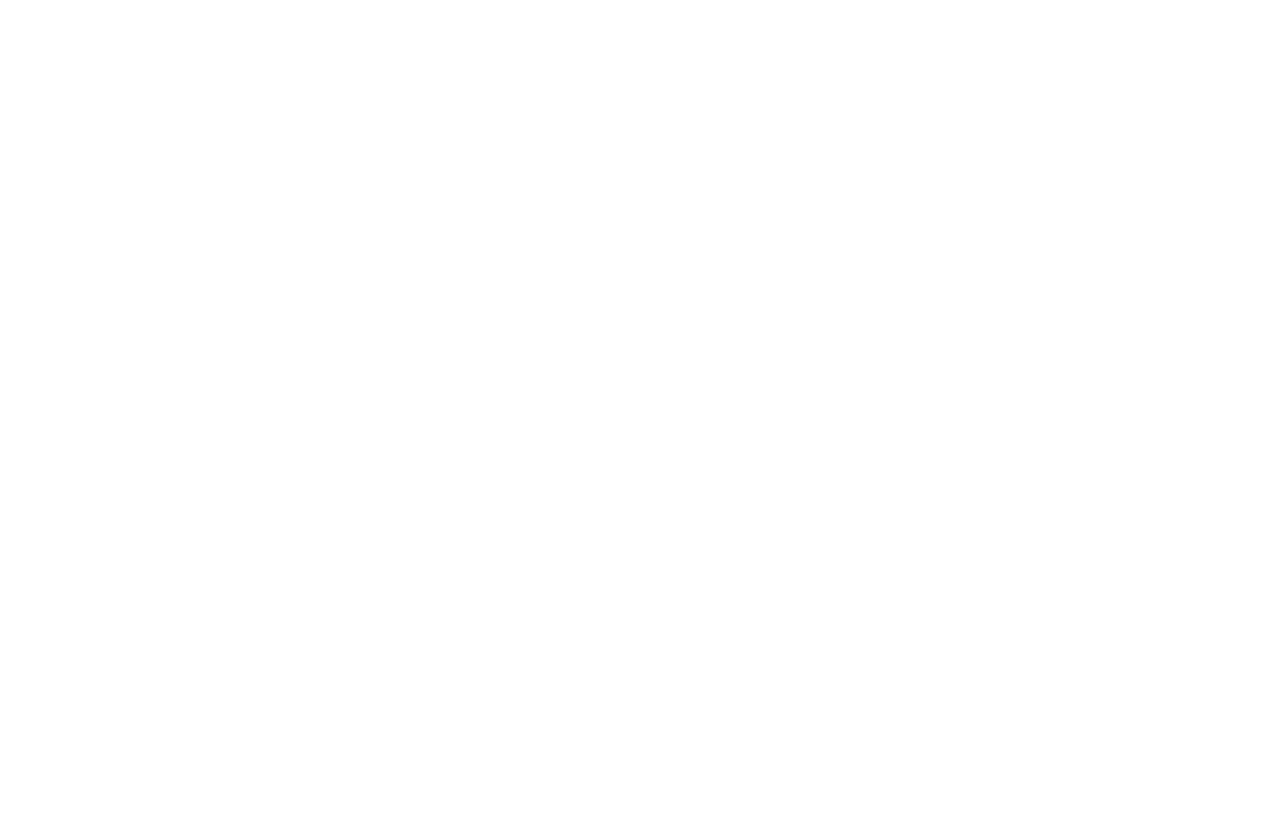
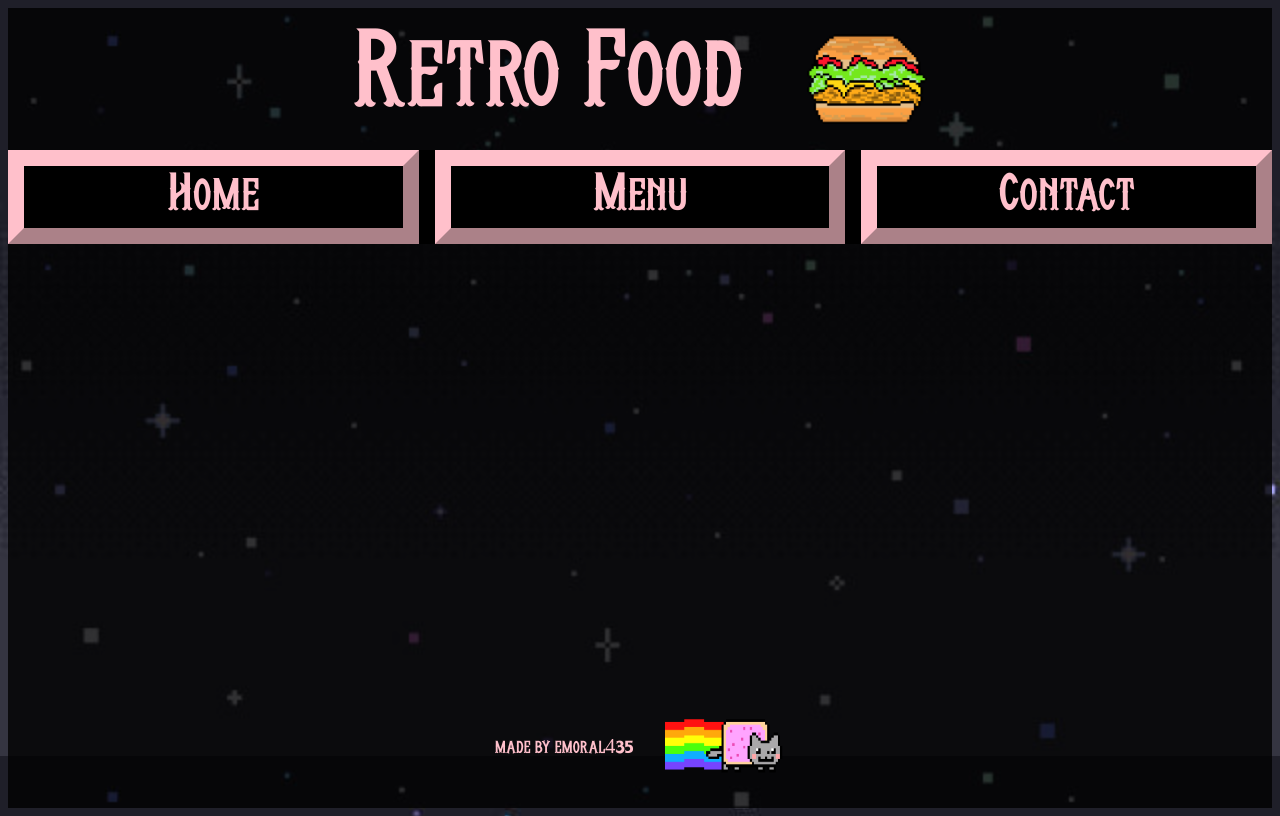
Before and after one commit to emoral435/Restaurant-Page, a website built with webpack: page dist/index.html in a window 1280 px wide. Built offline with nearby package versions, Linux system fonts and the light colour scheme; a web font is replaced by a local one.

Commit message:
Added format for the website

```diff
--- a/package.json
+++ b/package.json
@@ -18,6 +18,8 @@
   },
   "homepage": "https://github.com/emoral435/Restaurant-Page#readme",
   "devDependencies": {
+    "css-loader": "^6.7.2",
+    "style-loader": "^3.3.1",
     "webpack": "^5.75.0",
     "webpack-cli": "^5.0.1"
   }
--- a/src/index.js
+++ b/src/index.js
@@ -1 +1,3 @@
-console.log('Running as intended!');
+import pageLoad from "./modules/initial-page";
+
+pageLoad()
--- /dev/null
+++ b/src/modules/contact-page.js
@@ -0,0 +1,3 @@
+export default function contactPage() {
+
+}
--- /dev/null
+++ b/src/modules/home-page.js
@@ -0,0 +1,3 @@
+export default function homePage() {
+
+}
--- a/src/modules/initial-page.js
+++ b/src/modules/initial-page.js
@@ -0,0 +1,59 @@
+import '../style.css';
+import homePage from './home-page'
+
+
+export default function pageLoad() {
+    let makeDiv = (className) => {
+        const div = document.createElement('div');
+        div.classList.add(className);
+        return div;
+    }
+
+    let makeButton = (classname) => {
+        const btn = document.createElement('button');
+        btn.classList.add(classname);
+        return btn;
+    }
+
+    const content = document.getElementById('content');
+
+    // this defines what is the title section of the page
+    let title = makeDiv('title');
+    let imageDiv = makeDiv('image');
+    let img = new Image(120, 90);
+    img.classList.add('image', 'grow');
+    img.src = '/src/burger.png'
+    imageDiv.appendChild(img);
+    title.textContent = 'Retro Food';
+    title.append(imageDiv);
+    content.appendChild(title);
+
+    // this is what defines the part that changes the content of the page
+    let homeButton = makeButton('home')
+    homeButton.textContent = 'Home';
+    let menuButton = makeButton('menu')
+    menuButton.textContent = 'Menu';
+    let contactButton = makeButton('contact')
+    contactButton.textContent = 'Contact';
+    let nav = makeDiv('nav');
+    nav.append(homeButton, menuButton, contactButton);
+    content.append(nav)
+
+    // this makes the first part of the webpage that someone sees when they first load the website
+    let main = makeDiv('main');
+    let mainContent = makeDiv('mainContent');
+    main.append(mainContent);
+    content.append(main);
+
+    //this makes the footer
+    let footer = makeDiv('footer');
+    let footerDiv = makeDiv('footerDiv');
+    footerDiv.textContent = 'made by emoral435'
+    let footerImg = new Image(120, 60);
+    let footerTag = document.createElement('a');
+    footerImg.classList.add('image', 'neon');
+    footerImg.src = '/src/Nyan-Cat-PNG.png'
+    footerTag.appendChild(footerImg);
+    footer.append(footerDiv, footerImg)
+    content.append(footer)
+}
--- /dev/null
+++ b/src/modules/menu-page.js
@@ -0,0 +1,3 @@
+export default function menuPage() {
+
+}
--- /dev/null
+++ b/src/style.css
@@ -0,0 +1,92 @@
+@font-face {
+    font-family: "Whishholder";
+    src: url('/src/WhisholderRegular-L3EA5.ttf') format('truetype');
+}
+
+body {
+    background-image: url('/src/sky.png')
+}
+
+#content {
+    display: grid;
+    grid-template-rows: 3fr 2fr 10fr 1fr;
+    height: 100vh;
+    background-color: rgba(0, 0, 0, .8);
+}
+
+.image {
+    display: flex;
+    justify-content: center;
+    align-items: center;
+    margin-left: 2rem;
+}
+
+.grow {
+    transition: all .2s ease-in-out;
+}
+
+.grow:hover {
+    transform: scale(1.7);
+}
+
+.neon {
+    transition: all .2s ease-in-out;
+}
+
+.neon:hover {
+    transform: scale(1.1);
+}
+
+.nav {
+    display: grid;
+    grid-template-columns: repeat(3, 1fr);
+    gap: 1rem;
+    background-color: black;
+}
+
+.footer {
+    display: flex;
+    justify-content: center;
+    align-items: center;
+    margin-bottom: 2rem;
+}
+
+button {
+    border-width: 1rem;
+    border-color: pink;
+    font-size: 3.4rem;
+    background-color: black;
+    color: pink;
+    font-family: 'Whishholder', sans-serif;
+}
+
+button:focus {
+    color: aqua;
+    border-color: aqua;
+}
+
+.footerDiv {
+    color: pink;
+    font-family: 'Whishholder', 'sans-serif';
+    font-size: 1.3rem;
+}
+
+.main {
+    display: flex;
+    justify-content: center;
+    align-items: center;
+}
+
+.mainContent {
+    width: 85%;
+    height: 90%;
+}
+
+.title {
+    display: flex;
+    justify-content: center;
+    align-items: center;
+    font-size: 7rem;
+    font-family: 'Whishholder', sans-serif;
+    color: pink;
+}
--- a/webpack.config.js
+++ b/webpack.config.js
@@ -6,4 +6,13 @@ module.exports = {
     filename: 'main.js',
     path: path.resolve(__dirname, 'dist'),
   },
+  devtool: 'inline-source-map',
+  module: {
+    rules: [
+      {
+        test: /\.css$/i,
+        use: ['style-loader', 'css-loader'],
+      },
+    ],
+  },
 };
```
Also changed, not shown: dist/81cebb1f19aa40332f8d.png (added), dist/e38f69d1f99e5b6efb17.ttf (added), dist/index.html, dist/main.js, src/Nyan-Cat-PNG.png (added), src/Pokeball-PNG-Pic-Background.png (added), src/WhisholderRegular-L3EA5.ttf (added), src/burger.png (added), src/sky.png (added), 1 other file.
